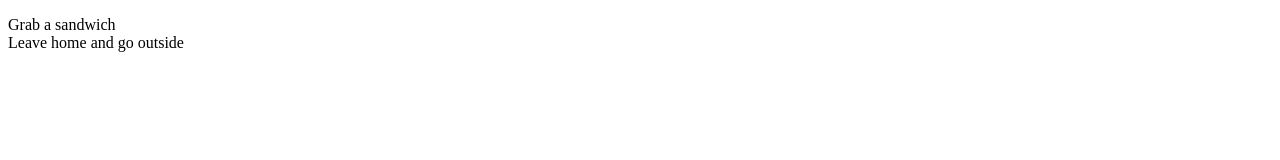
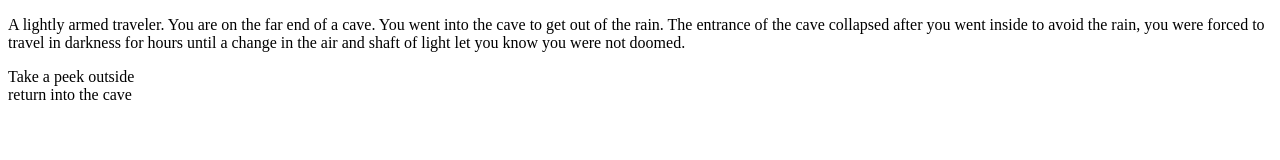
Before and after one commit to zekeg/choose-your-own-adventure-engine, a plain HTML site: page choose2.html in a window 1280 px wide. Drawn offline with Linux system fonts and the light colour scheme.

Commit message:
Second Version Works!
now can process death and can link situations without any problems.

```diff
--- a/choose2.html
+++ b/choose2.html
@@ -3,9 +3,7 @@
 
   <head>
   </head>
-<div id="prompt" class="prompt">
-<p class="promptText"></p>
-</div>
+<div id="prompt" class="prompt"></div>
 <div class="options"></div>
   <body>
     <script>
@@ -18,26 +16,73 @@
       evaluate the player's status, choice, etc FIRST, and only then create option buttons
 
     */
+const freeflow = [
+{
+  location: "start",
+  prompt: `A lightly armed traveler.
+
+  You are on the far end of a cave.
+  You went into the cave to get out of the rain.
+  The entrance of the cave collapsed after you went inside to avoid the rain, you were forced to travel in darkness for hours until a change in the air and shaft of light let you know you were not doomed.
+
+  `,
+  actions: [{peek: "Take a peek outside"}, {death: "return into the cave"}],
+  death: "Some awful compulsion urges you back into the mudded cave. You walk in for a short while; the dirt lands in a thick and almost noiseless thud, effortlessly crushing your body and drowning out your breathless wheeze. You will be forgotten."
+},
+{
+  location: "peek",
+  prompt: "you peek outside, you see a large field that stretches out before you. The rain is long gone.",
+  actions: [{cave_entrance: "Leave the cave and look at the entrance"}, {field: "Venture out into the field"}]
+},
+{
+  location: "cave_entrance",
+  prompt: `You walk out to survey the entrance. The cave went underground, you have popped out of the earthy entrance like a varmint. The field goes in all directions; the cave must have led you far from its entrance.`,
+  actions: [{field: "Explore the fields"}]
+},
+{
+  location: "field",
+  prompt: "You walk about the fields, they seem to roll on endlessly with nothing but soft yellowy grass. You try to memorize the geometry of the hills like an erotic memory.",
+  actions: [{cave_entrance: "Retreat to the cave entrance"}, {standard: "Look! There is an upright standard waving on a tall, thick wooden post."}]
+},
+{
+  location: "standard",
+  prompt: "You make your way to the standard. The air feels chilly. The flag waves with the image of a laughing hog with bloody tusks. A barrel rests near the wooden posts, resting upon it is a cask of wine and a cheese wedge wrapped in cloth.",
+  actions: [{cave_entrance: "Retreat back to the cave entrance"}, {death: "You're so hungry...so thirsty. Take the cheese and wine."}],
+  death: "As you take your first sip of wine you hear a distant shriek...You take another sip and hurriedly look around. The shriek lets out again, as the sound rides the wings you cannot place it. The next sound you hear is a rumbling of...hooves...You turn to face the next shriek. The face of the hog is a blur, a memory never recounted."
+}
+
+]
+
+
 const world = [{
-      location: "home",
-      prompt: "You are inside your home",
-      actions: [{"take-sandwich": "Grab a sandwich"}, {outside: "Leave home and go outside"}],
-      items: ["sandwich"]
+      location: "start",
+      prompt: "You are inside your home and there are some sandwiches on the table.",
+      actions: [
+        {shower: "Take a shower"},
+        {outside: "Leave home and go outside"}
+      ],
+      items: ["sandwich", "soap"]
+    },
+    {
+      location: "shower",
+      prompt: "You are taking a luxurious shower, but you're so hungry.",
+      actions: [{home: "Finish showering and leave"}, {shower: "Stay inside the shower"}]
     },
     {
       location: "outside",
-      prompt: "You are outside",
-      actions: [{home: "go back inside your home"}],
-      items: ["dogshit"]
+      prompt: "You are outside, your grave is also out here in the front yard",
+      actions: [{home: "Go back inside your home"}, {death: "jump into your grave and die"}],
+      items: ["dogshit"],
+      death: "You fucking got hit by a car before you could jump and it knocked you over into your grave!! RIP anyway I guess"
     }
   ]
 
-  class World{
+  class Engine{
     constructor(world){
       this.environment = [...world]
       this.player = {
         status: "alive",
-        location: "home",
+        location: "start",
         items: []
       }
 
@@ -46,7 +91,9 @@ const world = [{
       this.update()
     }
 
-    logWorldStatus(){
+
+
+    logEngineStatus(){
       console.log(this.environment)
       console.log(this.player)
       console.log(this.promptParent)
@@ -56,8 +103,8 @@ const world = [{
     createPromptParagraph(text){
       const p = document.createElement("p")
       const textNode = document.createTextNode(text)
-      p.setAttribute("class", "prompt")
-      p.setAttribute("id", "prompt")
+      p.setAttribute("class", "promptText")
+      p.setAttribute("id", "promptText")
       p.appendChild(textNode)
       return p
     }
@@ -74,41 +121,71 @@ const world = [{
 
     evaluateOption(option){
       //Create copy of player
+      const currentLocationObj = this.environment.filter(item=>item.location == this.player.location)[0]
       const playerClone = {...this.player}
+      const locations = this.environment.map(item=>item.location)
+
+
+      console.log(currentLocationObj)
+
+      if(locations.includes(option)){playerClone.location = option}
+      //ELSE IF THE CHOICE WAS ALREADY A KEY INSIDE THE LOCATION OBJECT THENNNN....
+      else if(Object.keys(currentLocationObj).includes(option)){
+        option === "death"? playerClone.status = "dead" : this.promptParent.appendChild( this.createPromptParagraph(currentLocationObj[option]) )
+      }
+
       console.log(playerClone)
-
       //Evaluate Option Type
         //does it affect player status
       //Evaulate Player Status
-      //A
+
+      this.player = {...playerClone}
+      this.update()
     }
 
     handleClick(e){
-      this.evaluateOption()
+      this.evaluateOption(e.target.dataset.option)
     }
 
     clearChildren(parent){
-      while(parent.firstChild){
-        parent.remove(parent.firstChild)
+      while(parent.hasChildNodes()){
+        parent.firstChild.remove()
       }
     }
 
     update(){
-      const currentLocation = world.filter(item=>item.location == this.player.location)[0]
+      const currentLocation = this.environment.filter(item=>item.location == this.player.location)[0]
+      const playerStatus = this.player.status
 
+      console.log(playerStatus)
+
+      if (playerStatus === "dead"){
+        this.clearChildren(this.promptParent)
+        this.clearChildren(this.optionsParent)
+        console.log(currentLocation)
+        this.promptParent.appendChild(this.createPromptParagraph(currentLocation.death))
+      }
+      else
+      { //update paragraph
+      this.clearChildren(this.promptParent)
+      this.promptParent.appendChild(this.createPromptParagraph(currentLocation.prompt))
+
+      //update options
+      this.clearChildren(this.optionsParent)
       currentLocation.actions.map((action)=>{
         const optionString = Object.values(action)[0]
         console.log(optionString)
         const container = this.createOptionButton(optionString)
         container.setAttribute("data-option", Object.keys(action)[0])
         this.optionsParent.appendChild(container)
-      })
+      })}
+
     }
 
   }
 
 
-const player = new World(world)
+const player = new Engine(freeflow)
 
     </script>
   </body>
```
